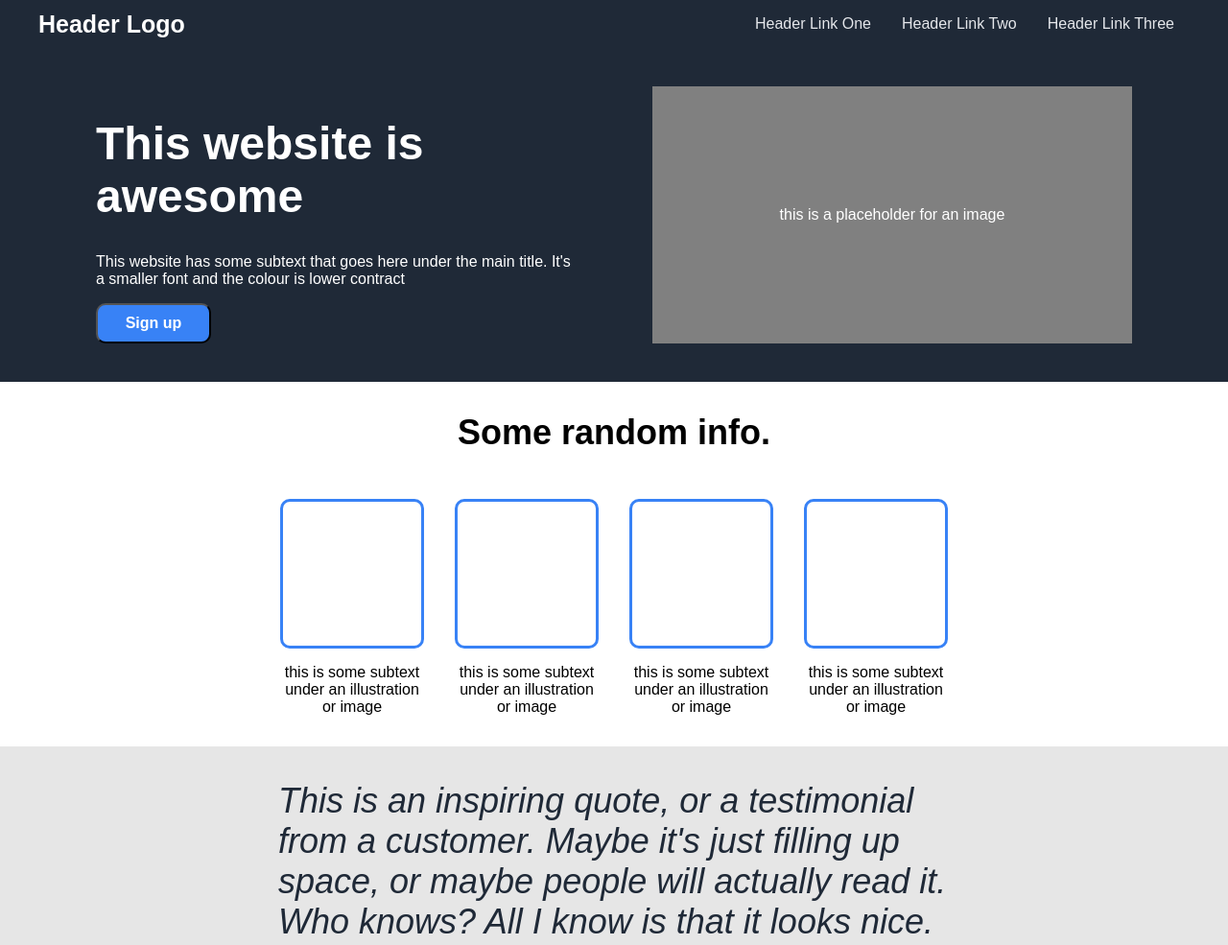
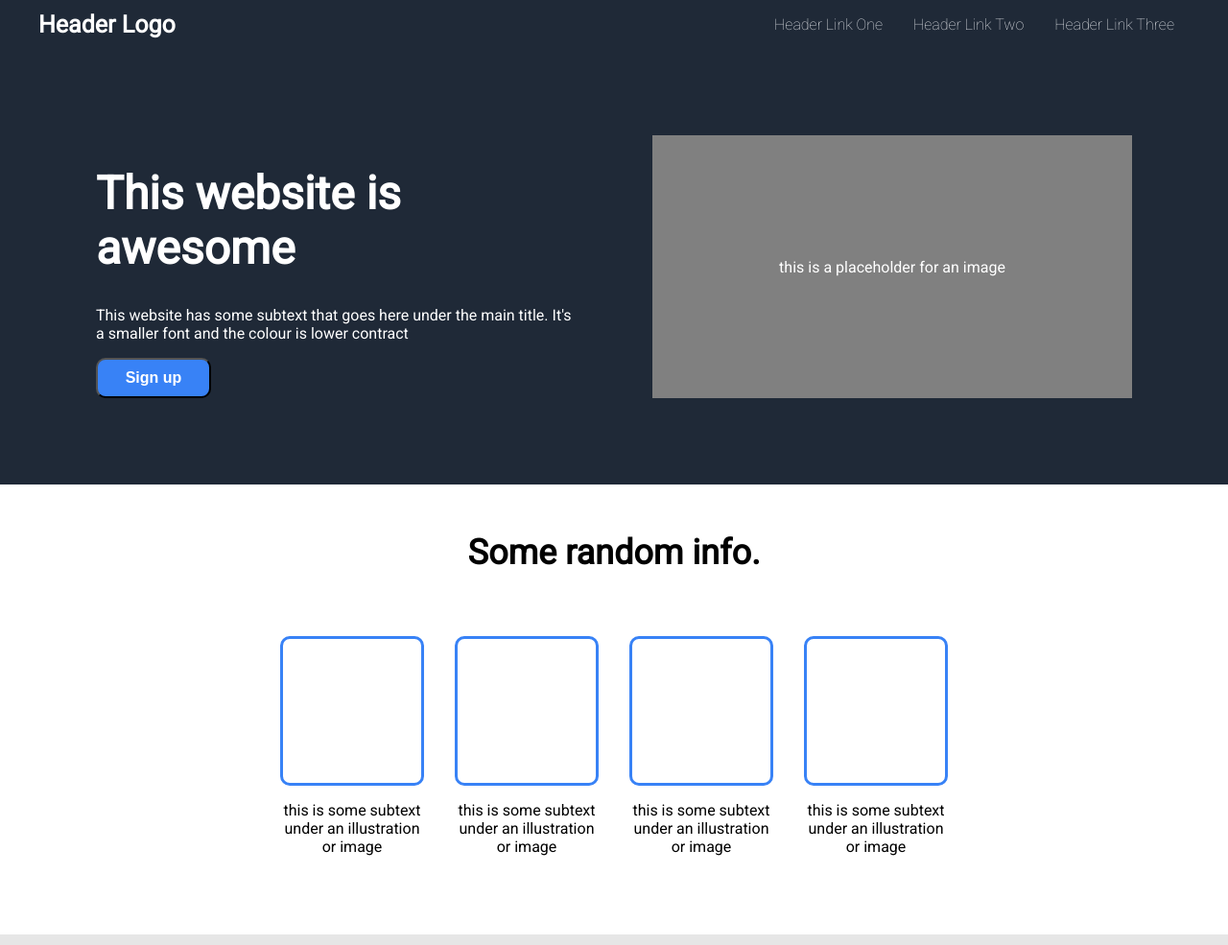
Before and after one commit to NeggFriedRice/landing-page, a plain HTML site: page index.html in a window 1280 px wide. Shown: the top 985 px of the page at 96% size. Drawn offline with Linux system fonts and the light colour scheme; a script that the page names is missing.

Commit message:
Add Roboto font

```diff
--- a/index.html
+++ b/index.html
@@ -7,6 +7,10 @@
     <meta name='viewport' content='width=device-width, initial-scale=1'>
     <link rel='stylesheet' type='text/css' media='screen' href='style.css'>
     <script src='main.js'></script>
+
+    <style>
+        @import url('https://fonts.googleapis.com/css2?family=Roboto:wght@100;400&display=swap');
+        </style>
 </head>
 <body>
     <div class="header">
--- a/style.css
+++ b/style.css
@@ -1,5 +1,5 @@
 body {
-    font-family: sans-serif;
+    font-family: 'Roboto', sans-serif;
     margin: 0;
 
 
@@ -40,6 +40,7 @@ ul {
     background-color: #1F2937;
     display: flex;
     justify-content: center;
+    padding: 50px;
 
 }
 
@@ -83,7 +84,7 @@ h1 {
     justify-content: center;
     font-size: 36px;
     font-weight: 800;
-    margin: 32px 0;
+    margin: 50px 0;
 }
 
 .box {
@@ -98,6 +99,7 @@ h1 {
 .container {
     display: flex;
     justify-content: center;
+    margin-bottom: 50px;
 }
 
 .box-info {
@@ -130,6 +132,7 @@ h1 {
 .alignment-container {
     display: flex;
     flex-direction: column;
+    padding: 50px;
     }
 
 .author {
```
